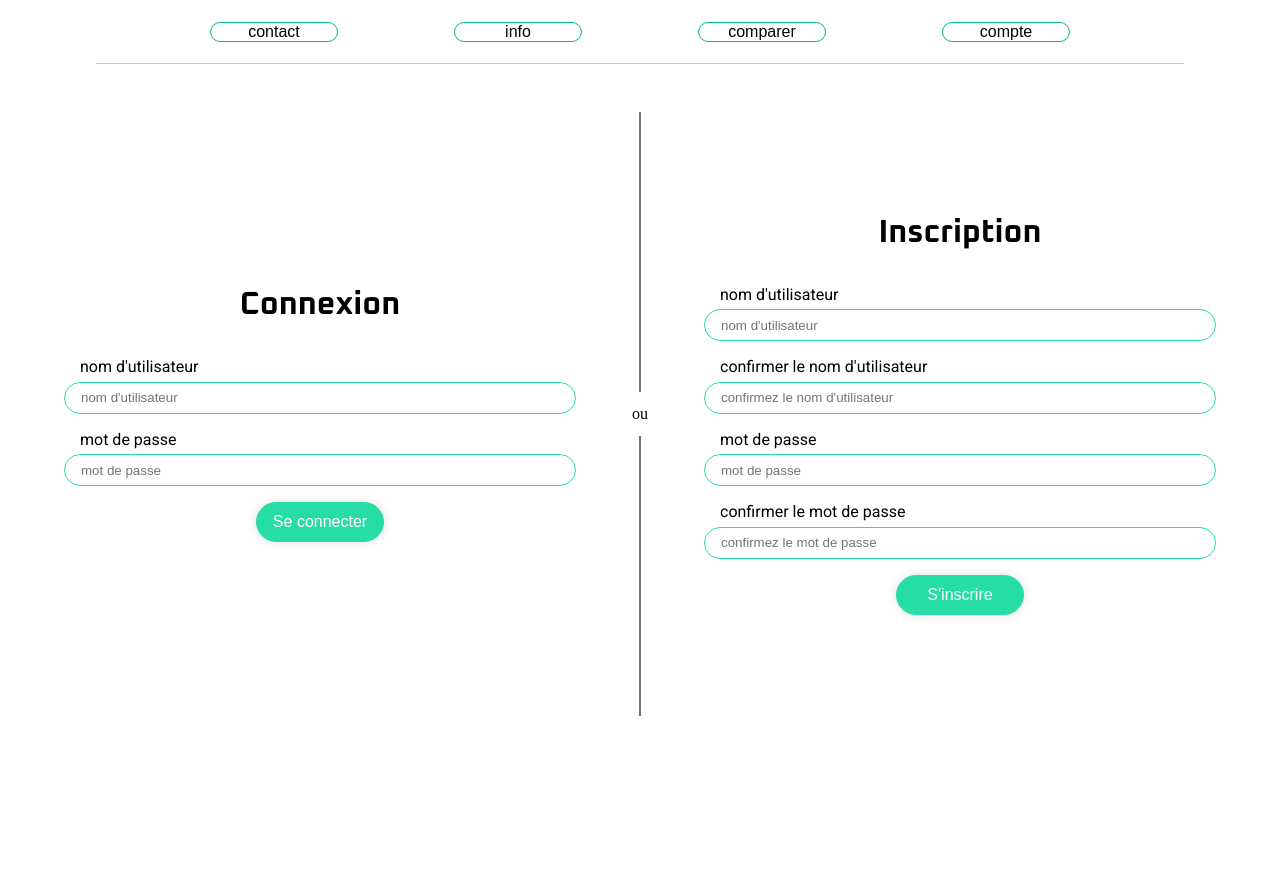
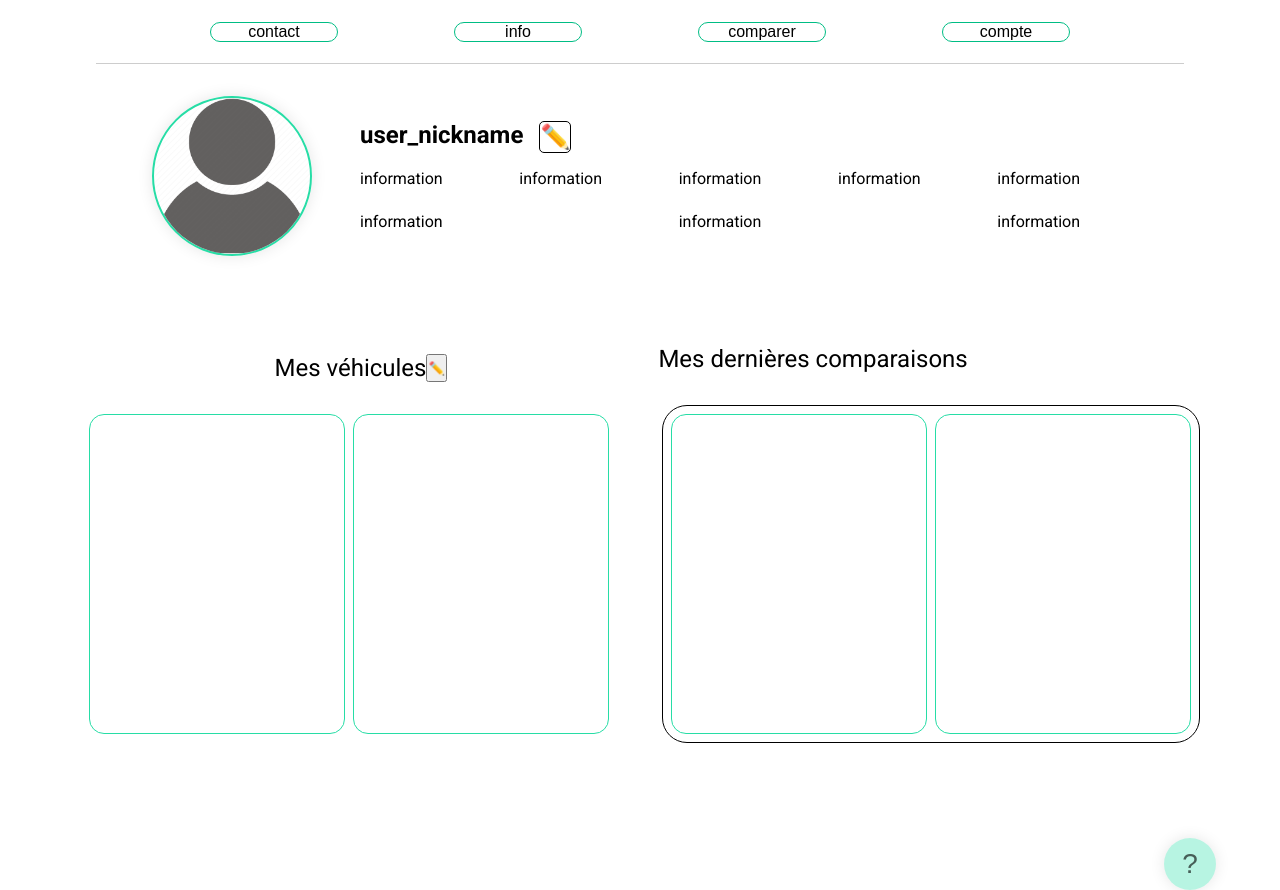
Before and after one commit to paulcnl/Drive-Insight, a React (Vite) app in the folder client/: page /compte in a window 1280 px wide. Before the commit the page ends 800 px from the top, so only its background shows below. Built offline with nearby package versions, Linux system fonts and the light colour scheme; a web font is replaced by a local one.

Commit message:
page compte

```diff
--- a/client/src/App.css
+++ b/client/src/App.css
@@ -7,6 +7,7 @@
 :root {
   --background-color: #f0f0f0;
   --primary-color: #27dda6;
+  --box-color: #27dda654;
   --result-red-color: #ff000013;
   --result-green-color: #00ff0013;
   --font-color: black;
--- a/client/src/components/Header.tsx
+++ b/client/src/components/Header.tsx
@@ -76,7 +76,6 @@ function Header() {
           </Link>
         </div>
       </div>
-
       <div className="nav">
         <Link to="/contact">
           <button type="button" className="button-desktop">
--- a/client/src/pages/Compte/Compte.css
+++ b/client/src/pages/Compte/Compte.css
@@ -1,139 +1,208 @@
-.compte-container {
+.compte {
   display: flex;
   flex-direction: column;
   align-items: center;
-  gap: 7vh;
-  margin-top: 3rem;
+  font-family: var(--font-family-texte);
+  height: 92vh;
 }
 
-.compte-container h2 {
-  font-size: 2rem;
-  margin-bottom: 1rem;
-  font-family: var(--font-family-title);
-}
-
-.separateur {
-  display: flex;
-  align-items: center;
-}
-
-.separateur hr {
-  width: 40vw;
-  height: 0px;
-  border: .5px solid #0000008c;
-}
-
-.connexion {
+.user {
   display: flex;
   flex-direction: column;
   align-items: center;
+  justify-content: center;
 }
 
-label {
-  margin: 1rem 0 .35rem;
-  width: 80vw;
-  padding-left: 1rem;
-  font-family: var(--font-family-texte);
-  font-size: 1rem;
+.avatar {
+  height: 8rem;
+  margin-top: 3rem;
+  border: solid 2px var(--primary-color);
+  border-radius: 75px;
+  box-shadow: 0px 0px 15px rgba(0, 0, 0, 0.1);
 }
 
-.compte-input-container {
+.user-info {
   display: flex;
-  flex-direction: column;
-  align-items: center;
+  flex-direction: row;
 }
 
-.compte-container input {
-  width: 80vw;
-  height: 3vh;
-  border: .5px solid var(--primary-color);
-  border-radius: 20px;
-  padding-left: 1rem;
+.nickname {
+  display: flex;
+  flex-direction: row;
 }
 
-.inscription {
-  display: flex;
-  flex-direction: column;
-  align-items: center;
+.user-info button {
+  margin-left: 1rem;
+  margin-top: 1rem;
+  border: solid .5px;
+  border-radius: 5px;
+  height: 2rem;
+  width: 2rem;
+  font-size: 1.5rem;
+  background-color: white;
 }
 
-.button-compte {
-  width: 30vw;
-  height: 5vh;
-  background-color: var(--primary-color);
-  border: 1px solid var(--primary-color);
-  color: white;
-  text-align: center;
-  display: inline-block;
-  font-size: 16px;
+.compte h2 {
   margin-top: 1rem;
-  cursor: pointer;
-  border-radius: 25px;
-  box-shadow: 0px 0px 8px 1px rgba(0, 0, 0, 0.1);
 }
 
-@media screen and (min-width: 600px) {
-  .compte-container {
+.compte hr {
+  width: 70vw;
+  margin-top: 2rem;
+  border-width: .5px;
+  border-color: rgba(0, 0, 0, 0.135);
+}
+
+.compte-box {
+  height: 10rem;
+  background-color: var(--box-color);
+  display: flex;
+  align-items: center;
+  justify-content: center;
+  width: 90vw;
+  margin-top: 2rem;
+  border-radius: 15px;
+  border: none;
+  box-shadow: 0px 0px 15px rgba(0, 0, 0, 0.1);
+}
+
+.compte-box p {
+  font-size: 1.5rem;
+  flex-wrap: wrap;
+}
+
+.compte-question {
+  margin-top: 4rem;
+  width: 90vw;
+  height: 2rem;
+  display: flex;
+  align-items: center;
+  justify-content: end;
+  border-radius: 15px;
+}
+
+.compte-question button {
+  background-color: var(--box-color);
+  font-size: 1.75rem;
+  color: rgba(0, 0, 0, 0.615);
+  border: none;
+  border-radius: 50px;
+  height: 3.25rem;
+  width: 3.25rem;
+  display: flex;
+  align-items: center;
+  justify-content: center;
+  box-shadow: 0px 0px 15px rgba(0, 0, 0, 0.1);
+}
+
+@media screen and (max-width: 768px) {
+  .user-info-perso {
+    display: none;
+  }
+}
+
+@media screen and (min-width: 768px) {
+  .user {
+    display: flex;
     flex-direction: row;
+    align-items: center;
     justify-content: center;
+    margin-top: 2rem;
   }
 
-  .separateur {
+  .avatar {
+    margin: 0;
+    height: 10rem;
+    border-radius: 100px;
+  }
+
+  .compte h2 {
+    margin: 0;
+    height: 2rem;
+  }
+
+  .user-info button {
+    margin: 0 0 0 1rem;
+  }
+
+  .user-info {
+    width: 60vw;
     display: flex;
     flex-direction: column;
-    align-items: center;
-    gap: 1vw;
+    margin-left: 3rem;
   }
 
-  .compte-container h2 {
-    font-size: 2rem;
-    margin-bottom: 1rem;
-    font-family: var(--font-family-title);
+  .nickname {
+    display: flex;
+    flex-direction: row;
   }
 
-  .separateur hr {
-    width: 0px;
-    height: 35vh;
-    border: .5px solid #0000008c;
+  .user-info-perso {
+    display: flex;
+    flex-direction: row;
+    justify-content: space-between;
+    flex-wrap: wrap;
+    gap: 1.5rem;
+    margin-top: 1rem;
   }
 
-  .connexion {
+  .user-info-perso p {
+    margin-right: 3rem;
+  }
+
+  .compte hr {
+    display: none;
+  }
+
+  .user-info-vehicule {
+    width: 90vw;
+    margin-top: 1rem;
+    height: 50rem;
+    display: flex;
+    flex-direction: row;
+    justify-content: space-between;
+  }
+
+  .compte-box {
+    width: 44.5vw;
+    height: 30rem;
     display: flex;
     flex-direction: column;
-    align-items: center;
+    background-color: white;
+    box-shadow: none;
   }
 
-  label {
-    margin: 1rem 0 .35rem;
-    width: 40vw;
-    padding-left: 1rem;
+  .compte-box p {
+    width: 100%;
+    text-align: start;
+    margin-left: 1.5rem;
   }
 
-  .compte-container input {
-    width: 40vw;
-    height: 4vh;
-    border: .5px solid var(--primary-color);
-    border-radius: 20px;
-    padding-left: 1rem;
+  .box-contenu {
+    display: flex;
+    flex-direction: row;
+    gap: .5rem;
+    margin-top: 2rem;
   }
 
-  .inscription {
-    display: flex;
-    flex-direction: column;
-    align-items: center;
+  .car-card {
+    height: 20rem;
+    width: 16rem;
+    border: solid 1px var(--primary-color);
+    border-radius: 15px;
   }
 
-  .button-compte {
-    width: 10vw;
-    height: 5vh;
-    background-color: var(--primary-color);
-    border: 1px solid var(--primary-color);
-    color: white;
-    text-align: center;
-    display: inline-block;
-    font-size: 16px;
-    margin-top: 1rem;
-    cursor: pointer;
+  .box-card {
+    border: solid 1px black;
+    padding: .5rem;
     border-radius: 25px;
+    display: flex;
+    flex-direction: row;
+    gap: .5rem;
+  }
+
+  .vehicule {
+    display: flex;
+    flex-direction: row;
   }
 }
--- a/client/src/pages/Compte/Compte.tsx
+++ b/client/src/pages/Compte/Compte.tsx
@@ -1,77 +1,54 @@
 import "./Compte.css";
+import avatar from "../../assets/images/538474-user_512x512.webp";
 
 function Compte() {
   return (
     <>
-      <div className="compte-container">
-        <div className="connexion">
-          <h2>Connexion</h2>
-          <label htmlFor="username">nom d'utilisateur</label>
-          <div className="compte-input-container">
-            <input
-              type="text"
-              id="username"
-              name="username"
-              placeholder="nom d'utilisateur"
-            />
-            <label htmlFor="username">mot de passe</label>
-            <input
-              type="password"
-              id="pass"
-              name="password"
-              required
-              placeholder="mot de passe"
-            />
+      <div className="compte">
+        <div className="user">
+          <img src={avatar} alt="" className="avatar" />
+          <div className="user-info">
+            <div className="nickname">
+              <h2>user_nickname</h2>
+              <button type="button" className="modif">✏️</button>
+            </div>
+            <div className="user-info-perso">
+              <p>information</p>
+              <p>information</p>
+              <p>information</p>
+              <p>information</p>
+              <p>information</p>
+              <p>information</p>
+              <p>information</p>
+              <p>information</p>
+            </div>
           </div>
-          <button type="button" className="button-compte">
-            Se connecter
-          </button>
         </div>
-        <div className="separateur">
-          <hr />
-          <p>ou</p>
-          <hr />
+        <hr />
+
+        <div className="user-info-vehicule">
+          <div className="compte-box">
+            <div className="vehicule">
+              <p>Mes véhicules</p>
+              <button type="button" className="modif">✏️</button>
+            </div>
+            <div className="box-contenu">
+              <div className="car-card"> </div>
+              <div className="car-card"> </div>
+            </div>
+          </div>
+          <div className="compte-box">
+            <p>Mes dernières comparaisons</p>
+            <div className="box-contenu">
+              <div className="box-card">
+                <div className="car-card"> </div>
+                <div className="car-card"> </div>
+              </div>
+            </div>
+          </div>
         </div>
-        <div className="inscription">
-          <h2>Inscription</h2>
-          <div className="compte-input-container">
-            <label htmlFor="username">nom d'utilisateur</label>
-            <input
-              type="text"
-              id="username"
-              name="username"
-              placeholder="nom d'utilisateur"
-            />
-            <label htmlFor="username">confirmer le nom d'utilisateur</label>
-            <input
-              type="text"
-              id="username"
-              name="username"
-              placeholder="confirmez le nom d'utilisateur"
-              autoComplete="current-password"
-            />
-            <label htmlFor="username">mot de passe</label>
-            <input
-              type="password"
-              id="pass"
-              name="password"
-              required
-              placeholder="mot de passe"
-              autoComplete="new-password"
-            />
-            <label htmlFor="username">confirmer le mot de passe</label>
-            <input
-              type="password"
-              id="pass"
-              name="password"
-              required
-              placeholder="confirmez le mot de passe"
-              autoComplete="current-password"
-            />
-          </div>
-          <button type="button" className="button-compte">
-            S'inscrire
-          </button>
+        <div className="compte-question">
+          <button type="button">?</button>
         </div>
       </div>
     </>
--- a/client/src/pages/Contact/Contact.css
+++ b/client/src/pages/Contact/Contact.css
@@ -46,7 +46,6 @@
 .contact-zone-text {
   height: 15rem;
   width: 20rem;
-  text-align: center;
 }
 
 .contact input {
@@ -71,5 +70,6 @@
   .contact-zone-text {
     height: 15rem;
     width: 50rem;
+    align-items: center;
   }
 }
```
Also changed, not shown: client/src/main.tsx (+8 -3 lines), client/src/pages/Log/Log.css (added, +139 -0 lines), client/src/pages/Log/Log.tsx (added, +81 -0 lines), client/src/assets/images/538474-user_512x512.webp (added).
